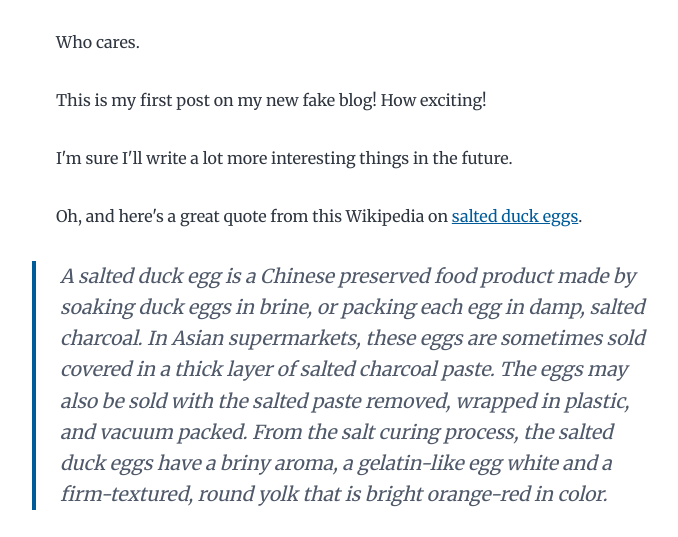
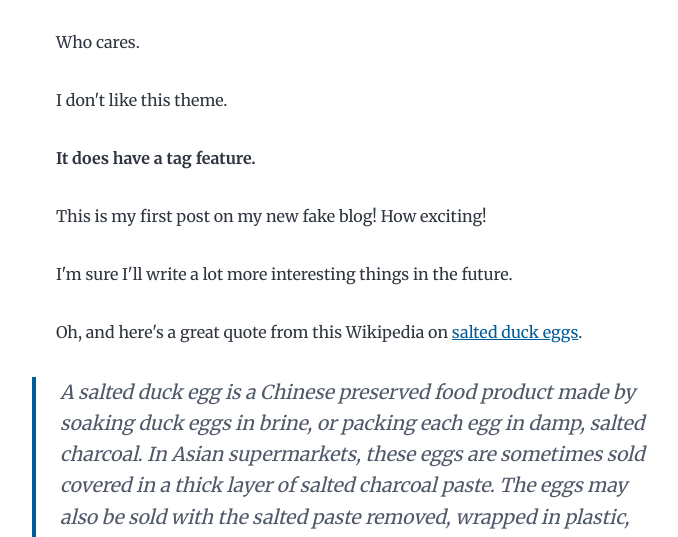
Before and after one commit to kateszxc/gatsby-starter-blog, a Gatsby site: page /hello-world/ in a window 1280 px wide. Shown: the part 211-748 px from the top of the page, without its empty margins (268-946 px from the left). Built offline with nearby package versions, Linux system fonts and the light colour scheme; Gatsby itself is replaced by a stand-in of ours; some packages are replaced by stand-ins of ours.

Commit message:
Update index.md

```diff
--- a/content/blog/hello-world/index.md
+++ b/content/blog/hello-world/index.md
@@ -2,9 +2,12 @@
 title: Hello
 date: "2015-05-01T22:12:03.284Z"
 description: "Hello World"
-tags: hello
 ---
 Who cares.
+
+I don't like this theme.
+
+**It does have a tag feature.**
 
 This is my first post on my new fake blog! How exciting!
 
```
